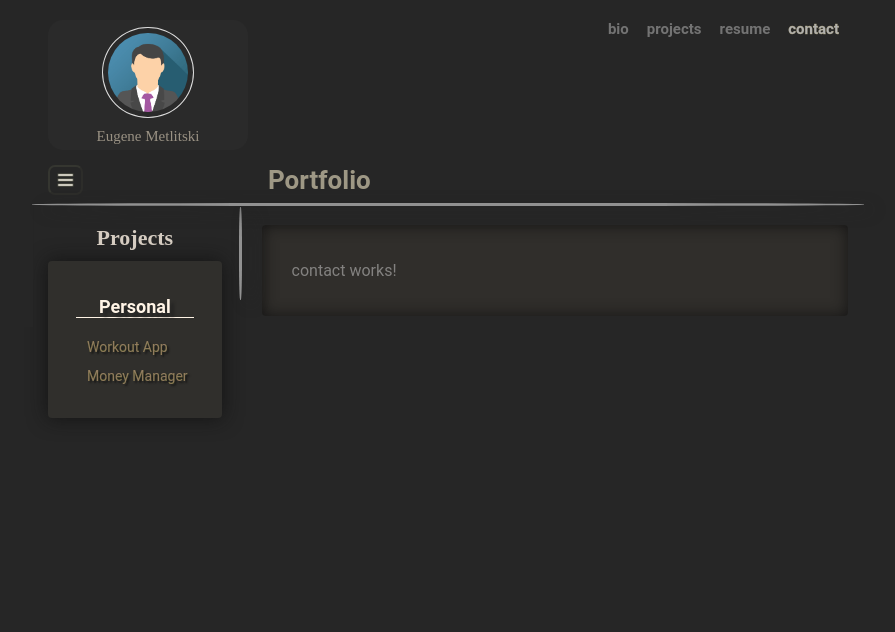
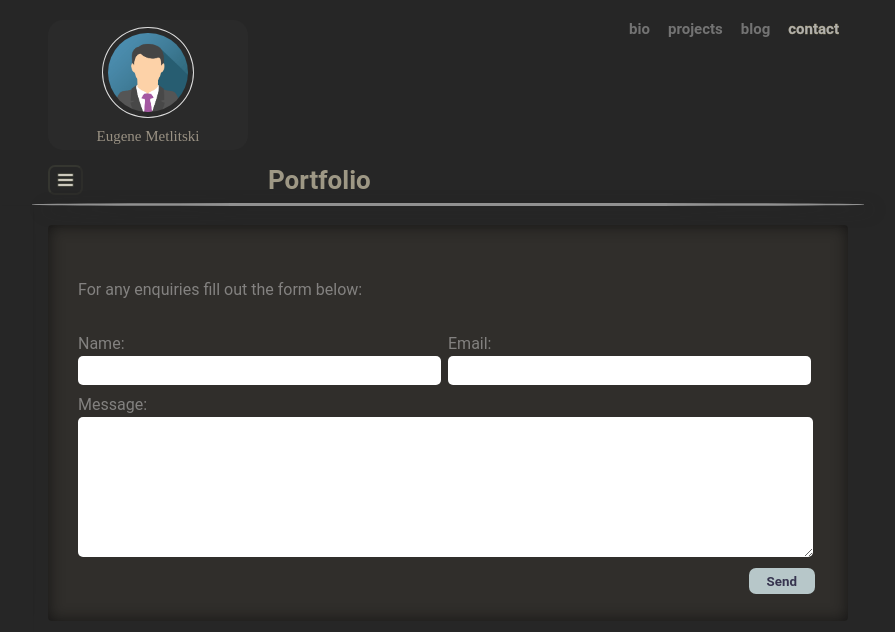
Before and after one commit to EugeneMetlitski/my-portfolio, an Angular app: page /contact in a window 1280 px wide. Shown: the top 632 px of the page, without its empty margins (192-1087 px from the left). Built offline with nearby package versions, Linux system fonts and the light colour scheme.

Commit message:
about and contact pages done

```diff
--- a/src/app/app.component.ts
+++ b/src/app/app.component.ts
@@ -1,6 +1,7 @@
 import { PhoneMediaControler } from '../services/phone-media-controler';
 import { Component, AfterViewInit } from '@angular/core';
 import { SidebarContentService } from 'src/services/sidebar-content.service';
+import { Router, NavigationStart } from '@angular/router';
 
 export enum Media { phone = 600, tablet = 800 }
 
@@ -15,14 +16,39 @@ export class AppComponent implements AfterViewInit {
 
   private phoneMediaController = new PhoneMediaControler();
 
+  sidenavRender: boolean;
   sidenavContent: Object;
   sidenavHide: boolean;
   sidenavRenderWidth: boolean;
   sidenavUseTransition: boolean;
 
-  constructor(sidenavContentService: SidebarContentService) {
+  constructor(
+    sidenavContentService: SidebarContentService,
+    private router: Router
+    ) {
     this.sidenavContent = sidenavContentService.content;
     this.setCurrentMedia();
+    this.sidenavRender = true;
+
+    router.events.forEach((event) => {
+      if (event instanceof NavigationStart) {
+        if (event.url === '/contact' || event.url === '/resume') {
+          this.sidenavRender = false;
+
+          this.sidenavHide = true;
+          this.sidenavRenderWidth = false;
+          this.sidenavUseTransition = false;
+        } else {
+          this.sidenavRender = true;
+
+          if (this.media === undefined) {
+            this.sidenavHide = false;
+            this.sidenavRenderWidth = true;
+            this.sidenavUseTransition = false;
+          }
+        }
+      }
+    });
   }
 
   ngAfterViewInit(): void {
@@ -31,9 +57,12 @@ export class AppComponent implements AfterViewInit {
 
   onDesktop() {
     this.media = undefined;
-    this.sidenavHide = false;
-    this.sidenavRenderWidth = true;
-    this.sidenavUseTransition = false;
+
+    if (this.sidenavRender) {
+      this.sidenavHide = false;
+      this.sidenavRenderWidth = true;
+      this.sidenavUseTransition = false;
+    }
   }
 
   onTablet() {
--- a/src/app/content/bio/bio.component.html
+++ b/src/app/content/bio/bio.component.html
@@ -1,3 +1,65 @@
+
+<br />
+<h2 style="text-align: center">Introduction</h2>
 <p>
-  bio works!
+  My name is Eugene Metlitski. I've been studying software development since 2016
+  and this is my potfolio website.
 </p>
+
+
+
+<br />
+<h2 style="text-align: center;">Skills</h2>
+<div class="skills">
+  <div class="container" style="width: 135px">
+    <div><b><i>c#</i></b><div></div><div class="full"></div><div class="full"></div><div class="full"></div><div class="full"></div></div>
+    <div><b><i>Java</i></b><div></div><div class="full"></div><div class="full"></div><div class="full"></div><div class="full"></div></div>
+    <div><b><i>Python</i></b><div></div><div></div><div class="full"></div><div class="full"></div><div class="full"></div></div>
+    <div><b><i>c/c++</i></b><div></div><div></div><div></div><div class="full"></div><div class="full"></div></div>
+  </div>
+  <div class="container" style="width: 157px">
+    <div><b><i>JavaScript</i></b><div></div><div class="full"></div><div class="full"></div><div class="full"></div><div class="full"></div></div>
+    <div><b><i>HTML 5</i></b><div></div><div></div><div class="full"></div><div class="full"></div><div class="full"></div></div>
+    <div><b><i>CSS 3</i></b><div></div><div></div><div class="full"></div><div class="full"></div><div class="full"></div></div>
+  </div>
+  <div class="container" style="width: 162px; margin-bottom: 0;">
+    <div><b><i>.Net Core 2</i></b><div></div><div></div><div class="full"></div><div class="full"></div><div class="full"></div></div>
+    <div><b><i>Angular 4+</i></b><div></div><div></div><div class="full"></div><div class="full"></div><div class="full"></div></div>
+    <div><b><i>Node.js</i></b><div></div><div></div><div></div><div class="full"></div><div class="full"></div></div>
+  </div>
+</div>
+
+<p>
+  I have the most experience with c# and Java because these are the first languages I've learned
+  and they were tought the most at Tafe and University.
+</p>
+<p>
+  In my spare time I have been learning the front-end technologies such as Angular 4, HTML,
+  CSS, JavaScript. I also know a little bit of c/c++.
+</p>
+<p>
+  I have been learning some Python for machine learning and data analytics at university
+  computer science course.
+</p>
+
+
+
+<br />
+<h2 style="text-align: center;">Education</h2>
+
+<h3 style="margin-top: 20px;">2017 - current: <span class="education">Bachelor of IT at QUT</span></h3>
+<h4>- QUT, Brisbane</h4>
+<h4 style="padding-left: 20px;"><i>major: Computer Science</i></h4>
+<h4 style="padding-left: 20px;"><i>minor: Intelligent Systems (Machine Learning)</i></h4>
+<h4 style="padding-left: 20px;"><i>minor: Data Centric Computing (Big Data)</i></h4>
+
+<h3>2016 - 2017: <span class="education">Diploma Software Development</span></h3>
+<h4>- TAFE Queensland, Caboolture</h4>
+
+<h3><i>2015 - 2016: <span class="education">Certificate 3 in IT - Networking</span></i></h3>
+<h4>- TAFE Queensland, Bracken Ridge</h4>
+
+
+<!-- <progress></progress> -->
+
+<!-- <h2></h2> -->
--- a/src/app/content/bio/bio.component.scss
+++ b/src/app/content/bio/bio.component.scss
@@ -0,0 +1,66 @@
+
+@import "../../../global-scss/variables.scss";
+
+.skills {
+    display: flex;
+    align-items: flex-start;
+    justify-content: space-evenly;
+    flex-wrap: wrap;
+
+
+    .container {
+        display: inline-block;
+
+        margin: 0 10px 15px 10px;
+
+        color: rgba(135, 150, 173, 0.637);
+        font-style: bold;
+
+        div {
+            // background: blue;
+            margin: 1px 0;
+
+            div {
+                float: right;
+                width: 10px;
+                height: 10px;
+                border-radius: 50%;
+                margin-left: 5px;
+                margin-top: 3px;
+                background: rgba(117, 137, 143, 0.651);
+            }
+
+            .full {
+                background: rgba(137, 238, 167, 0.548);
+            }
+        }
+    }
+}
+
+.education {
+    color: rgba(137, 238, 167, 0.548);
+
+    @include phone {
+        display: block;
+        text-align: center;
+        margin-bottom: 20px;
+        margin-top: 5px;
+    }
+}
+
+h3 {
+    margin-top: 30px;
+    margin-bottom: 10px;
+    color: rgba(117, 137, 143, 0.651);
+
+    @include phone {
+        display: block;
+        text-align: center;
+    }
+}
+
+
+h4 {
+    font: medium;
+    margin: 0 0 5px 20px;
+}
--- a/src/app/content/contact/contact.component.html
+++ b/src/app/content/contact/contact.component.html
@@ -1,3 +1,36 @@
+
+<br />
+
 <p>
-  contact works!
+  For any enquiries fill out the form below:
 </p>
+
+<br />
+<div class="name-email">
+  <div class="frm-group">
+    <label for="name">Name:</label>
+    <input
+      id="name"
+      type="text"
+    />
+  </div>
+  <div class="frm-group">
+    <label for="name">Email:</label>
+    <input
+      id="email"
+      type="text"
+    />
+  </div>
+</div>
+<!-- <div class="frm-group"> -->
+  <label for="name">Message:</label>
+  <textarea
+    name="message"
+    id="message"
+    rows="8"
+  ></textarea>
+<!-- </div> -->
+
+<button>Send</button>
+
+<br />
--- a/src/app/content/contact/contact.component.scss
+++ b/src/app/content/contact/contact.component.scss
@@ -0,0 +1,69 @@
+
+@import "../../../global-scss/variables.scss";
+
+.name-email {
+    // text-align: center;
+    // border: 1px solid black;
+    display: flex;
+
+    @media (max-width: 700px) {
+        flex-flow: column;
+    }
+}
+
+.frm-group {
+    // width: calc(50% - 0px);
+    width: 100%;
+
+    input {
+        width: calc(100% - 27px);
+
+        margin-bottom: 10px;
+        padding: 7px 10px;
+
+        border: 0 solid transparent;
+        border-radius: 5px;
+    }
+}
+
+label {
+    display: block;
+    margin-bottom: 3px;
+}
+
+#message {
+    resize: vertical;
+
+    width: calc(100% - 25px);
+    max-width: calc(100% - 25px);
+
+    padding: 10px 10px;
+
+    border: 0 solid transparent;
+    border-radius: 5px;
+}
+
+button {
+    float: right;
+
+    margin: 7px 3px;
+    padding: 5px 17px 4px 17px;
+
+    border-radius: 7px;
+    border: 1px solid transparent;
+
+    background: rgba(208, 228, 231, 0.842);
+    color: rgba(45, 42, 70, 0.932);
+    font-family: $font-1;
+    font-weight: 600;
+
+}
+button:hover {
+    cursor: pointer;
+    background: rgb(208, 228, 231);
+    border: 1px solid rgba(171, 208, 250, 0.705);
+}
+button:active {
+    background: rgb(154, 173, 177);
+    border: 1px inset rgba(89, 112, 138, 0.705);
+}
--- a/src/app/content/resume/resume.component.html
+++ b/src/app/content/resume/resume.component.html
@@ -1,3 +1,4 @@
+
 <p>
-  resume works!
+  I don't have any blogs yet.
 </p>
--- a/src/app/header/nav/nav.component.html
+++ b/src/app/header/nav/nav.component.html
@@ -2,6 +2,6 @@
 <ul>
     <li><a routerLinkActive="active" routerLink="/bio">bio</a></li>
     <li><a routerLinkActive="active" routerLink="/projects">projects</a></li>
-    <li><a routerLinkActive="active" routerLink="/resume">resume</a></li>
+    <li><a routerLinkActive="active" routerLink="/resume">blog</a></li>
     <li><a routerLinkActive="active" routerLink="/contact">contact</a></li>
 </ul>
--- a/src/app/sidenav/sidebar.component.ts
+++ b/src/app/sidenav/sidebar.component.ts
@@ -1,5 +1,5 @@
 import { Component, Input, AfterViewInit, OnChanges, SimpleChanges } from '@angular/core';
-import { Router } from '@angular/router';
+import { Router, ActivatedRoute, ParamMap, NavigationStart } from '@angular/router';
 import { CustomTransition } from 'src/utils/animations/custom-transition';
 
 @Component({
```
Also changed, not shown: 1 other file (tests, documents, lock files or other folders).
